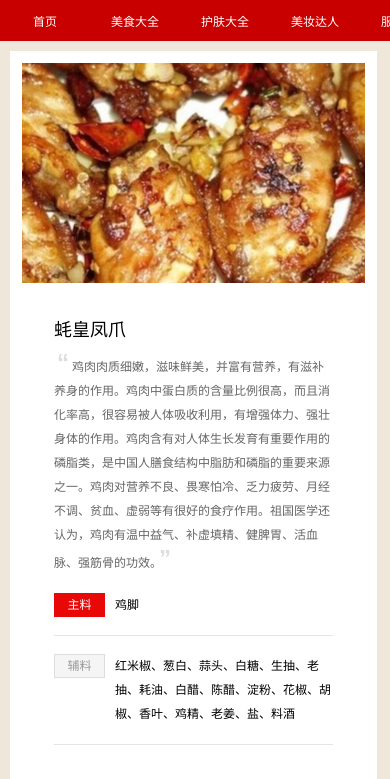
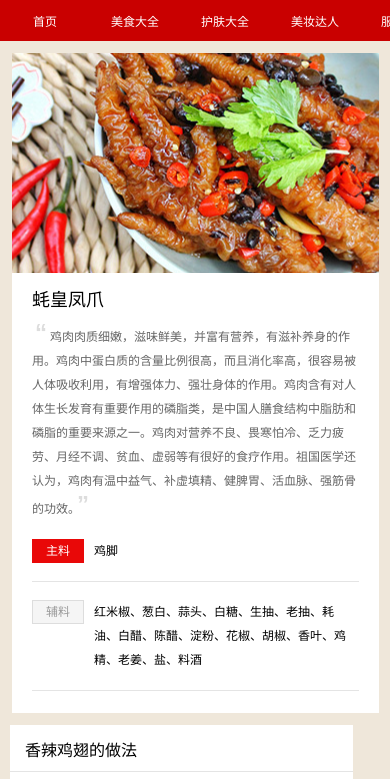
Before and after one commit to qq897425998/Menu, a plain HTML site: page feet.html in a window 390 px wide. Shown: the top 779 px of the page. Drawn offline with Linux system fonts and the light colour scheme.

Commit message:
修改首页移动端布局

```diff
--- a/css/beef.css
+++ b/css/beef.css
@@ -2,3 +2,11 @@
     background: url(../images/beef.jpg)no-repeat;
     width: 800px;
 }
+
+@media screen and ( max-width: 640px) {
+    .cp .pic {
+        background: url(../images/beef2.jpg)no-repeat center center;
+        height: 220px;
+        width: 100%;
+    }
+}
--- a/css/common.css
+++ b/css/common.css
@@ -65,7 +65,6 @@
 
 .beef-info {
     padding: 20px;
-    margin-left: 30px;
 }
 
 .beef-info p {
@@ -167,18 +166,12 @@ dd {
     }
     .cp {
         flex-wrap: wrap;
-        padding: 12px;
         margin-top: 12px;
-        width: 88%;
-        margin: 10px;
-    }
-    .cp .pic {
-        background: url(../images/wing2.jpg)no-repeat center center;
-        height: 220px;
-        width: 100%;
+        width: 94%;
+        margin: 12px;
     }
     .beef-info {
-        margin: 12px;
+        padding: 12px 20px
     }
     .beef-info p {
         font-size: 12px;
--- a/css/feet.css
+++ b/css/feet.css
@@ -2,3 +2,11 @@
     background: url(../images/feet.jpg)no-repeat;
     width: 800px;
 }
+
+@media screen and ( max-width: 640px) {
+    .cp .pic {
+        background: url(../images/f8.png)no-repeat center center;
+        height: 220px;
+        width: 100%;
+    }
+}
--- a/css/wing.css
+++ b/css/wing.css
@@ -1,4 +1,12 @@
-.cp .pic {
-    background: url(../images/wing.jpg)no-repeat;
-    width: 800px;
-}
+    .cp .pic {
+        background: url(../images/wing.jpg)no-repeat;
+        width: 800px;
+    }
+
+    @media screen and ( max-width: 640px) {
+        .cp .pic {
+            background: url(../images/wing2.jpg)no-repeat center center;
+            height: 220px;
+            width: 100%;
+        }
+    }
--- a/feet.html
+++ b/feet.html
@@ -94,17 +94,16 @@
                         </div>
                     </li>
                     <li>
-                        <em>7.</em>
+                        <em>8.</em>
                         <div class="cc">
                             <p>放入鸡翅，再放入盐、酱油，翻炒均匀</p>
                             <p><img src="images/f8.png" alt=""></p>
                         </div>
                     </li>
                     <li>
-                        <em>8.</em>
+                        <em>9.</em>
                         <div class="cc">
                             <p>油炸鸡脚和冰水浸泡的时间要把控好，表面才会起泡泡。</p>
-                            <p><img src="images/f9.jpg" alt=""></p>
                         </div>
                     </li>
                 </ul>
```
Also changed, not shown: beef.html (+1 -1 lines), css/index.css (+7 -3 lines), images/beef2.jpg (added).
